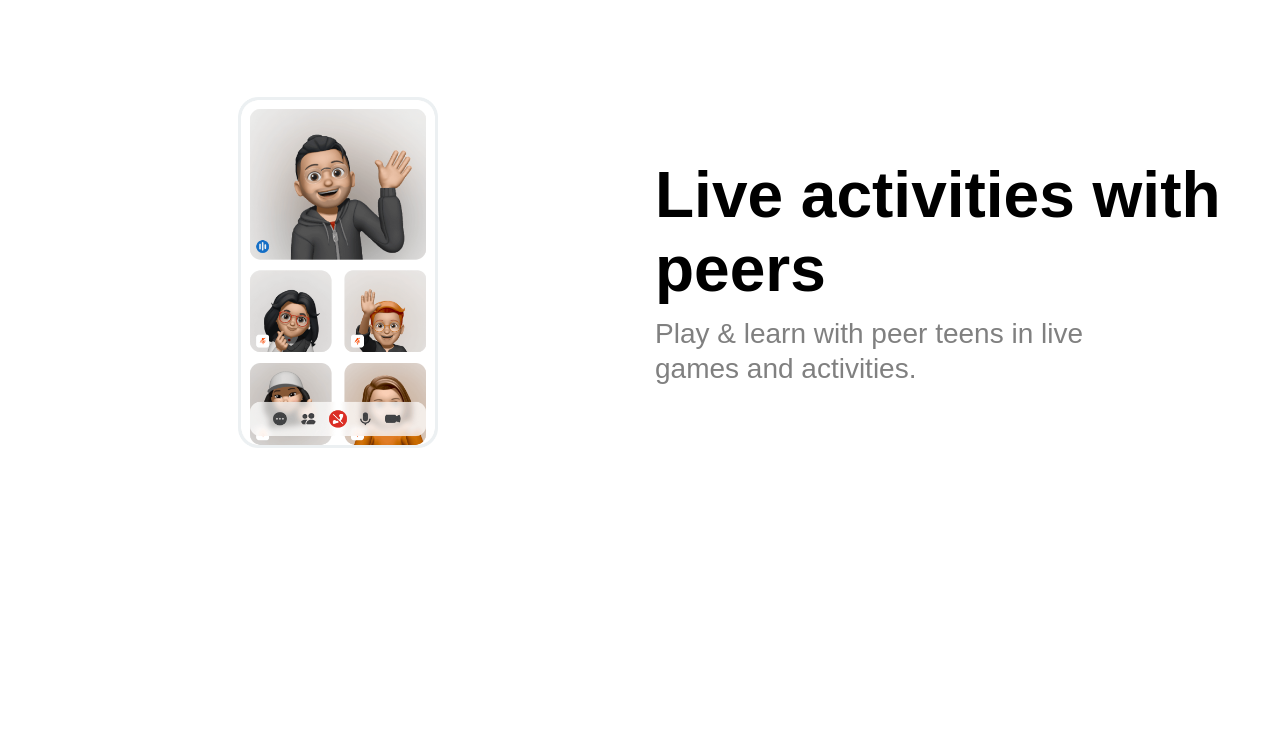
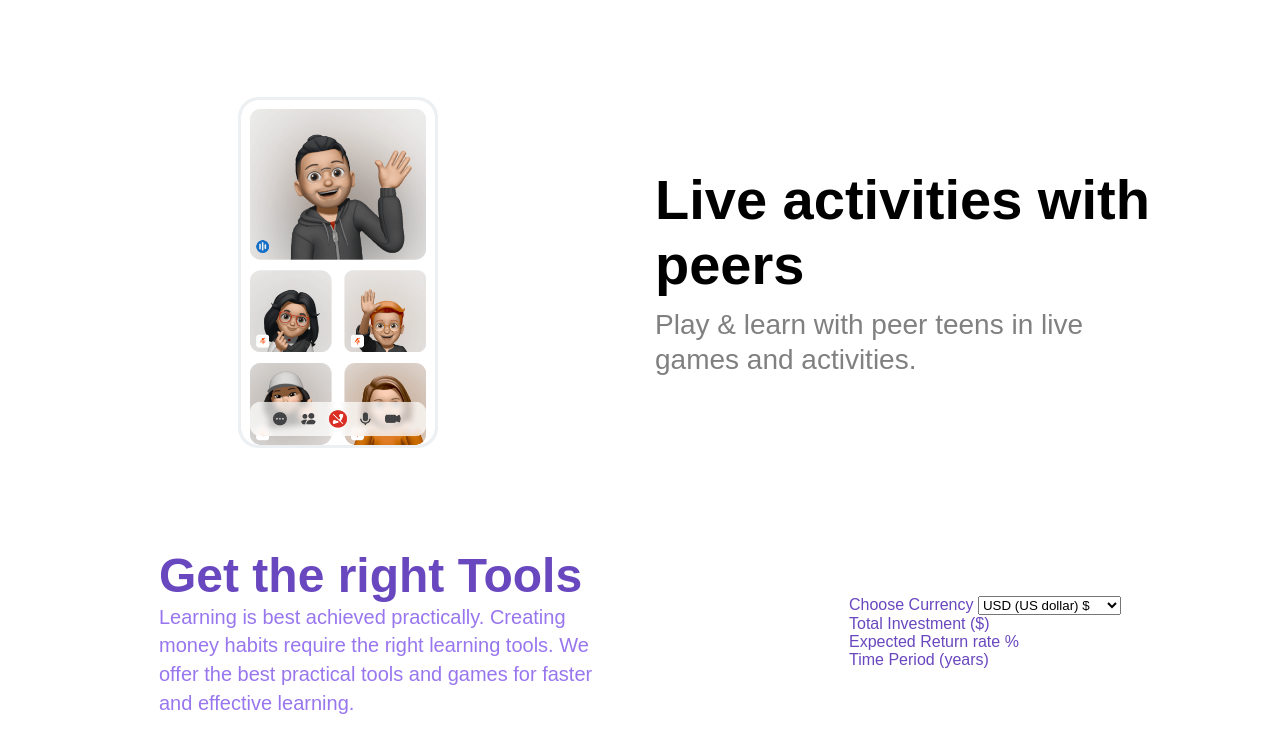
Before and after one commit to shreyT19/ZuPay, a plain HTML site: page index.html in a window 1280 px wide. Shown: the part 1544-2296 px from the top of the page. Before the commit the page ends 2092 px from the top, so only its background shows below. Drawn offline with Linux system fonts and the light colour scheme.

Commit message:
testing-vscode-git

```diff
--- a/css/style.css
+++ b/css/style.css
@@ -127,7 +127,7 @@
 }
 .right-side h1{
     margin-bottom: 10px;
-    font-size :4rem;
+    font-size :3.5rem;
     width: 100%;
     color:black;
 
@@ -140,3 +140,20 @@
     width: 80%;
 
 }
+
+/* Investment Calculator */
+
+.currency-container{
+    background-image: url(/ZuPay/assets/asset\ 22.png);
+}
+.currency-section{
+    justify-content: space-around;
+
+}
+
+
+.left-text-section{
+    width: 40%;
+
+    flex-direction: column;
+}
--- a/index.html
+++ b/index.html
@@ -59,7 +59,9 @@
                 <img src="assets/asset 11.png" alt="">
             </div>
             <div class="right-side">
-                <h1>Game-based learning</h1>
+                <h1>Game-based
+                    <br>
+                    learning</h1>
 
                 <p>Gamified learning path with DIY
                     <br>
@@ -114,5 +116,34 @@
     </section>
     <!-- Section Ends -->
 
+
+    <section class="big-feature-section">
+        <div class=" container currency-section flex">
+            <div class="left-text-section">
+                <h1>Get the right Tools</h1>
+                <p>
+                    Learning is best achieved practically. Creating money habits require the right learning tools. We offer the best practical tools and games for faster and effective learning.
+                </p>
+            </div>
+            <div class="right-currency-section">
+                <div class="currency-selection">
+                    <label for="currency">Choose Currency</label>
+                    <select name="currency" id="currency">
+                        <option value="usd">USD (US dollar) $</option>
+                        <option value="usd">INR (INDIA rupee) ₹</option>
+                    </select>
+                </div>
+                <div class="investment-section">
+                    <label for="investment">Total Investment ($)</label>
+                    <br>
+                    <label for="investment">Expected Return rate %</label>
+                    <br>
+                    <label for="investment">Time Period (years)</label>
+                </div>
+
+            </div>
+        </div>
+    </section>
+
 </body>
 </html>
```
Also changed, not shown: 1 other file.
